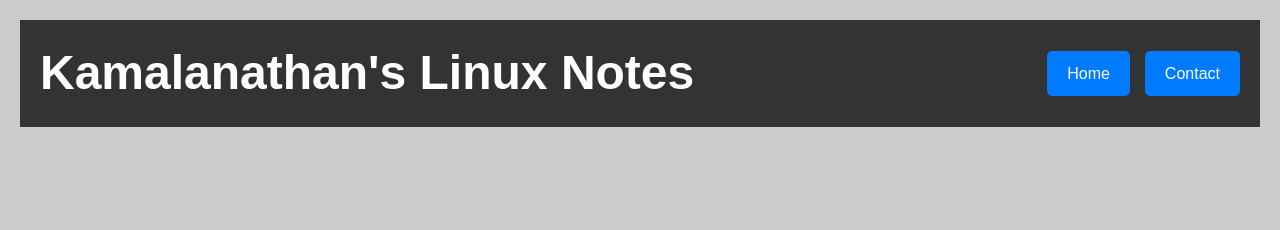
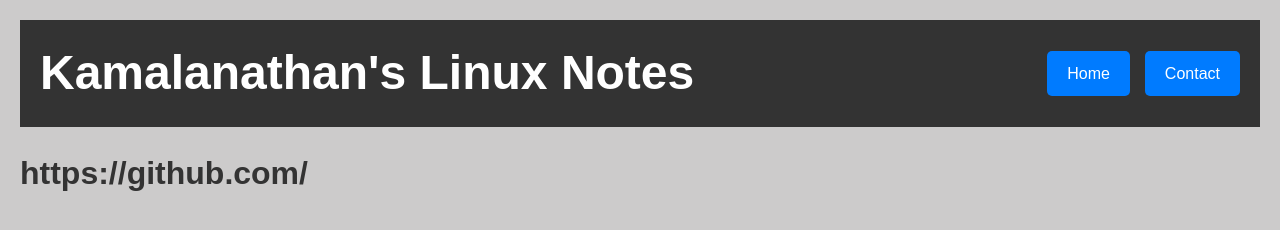
Before and after one commit to KamalanathanKasinathan/Linux-Notes, a plain HTML site: page contact.html in a window 1280 px wide. Drawn offline with Linux system fonts and the light colour scheme.

Commit message:
Update contact.html

```diff
--- a/contact.html
+++ b/contact.html
@@ -9,6 +9,6 @@
 </head>
 <body>
     <script src="header.js"></script>
-
+    <h1> https://github.com/</h1>
 </body>
 </html>
```
